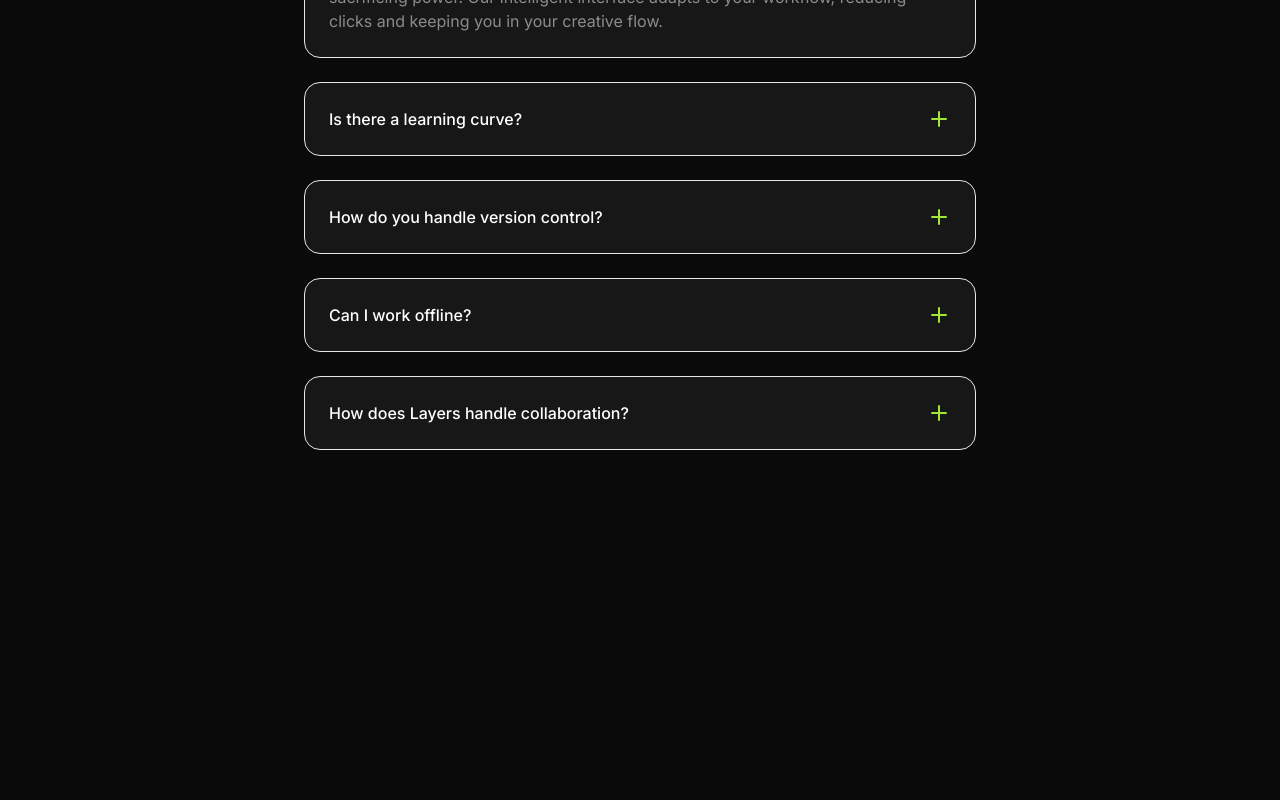
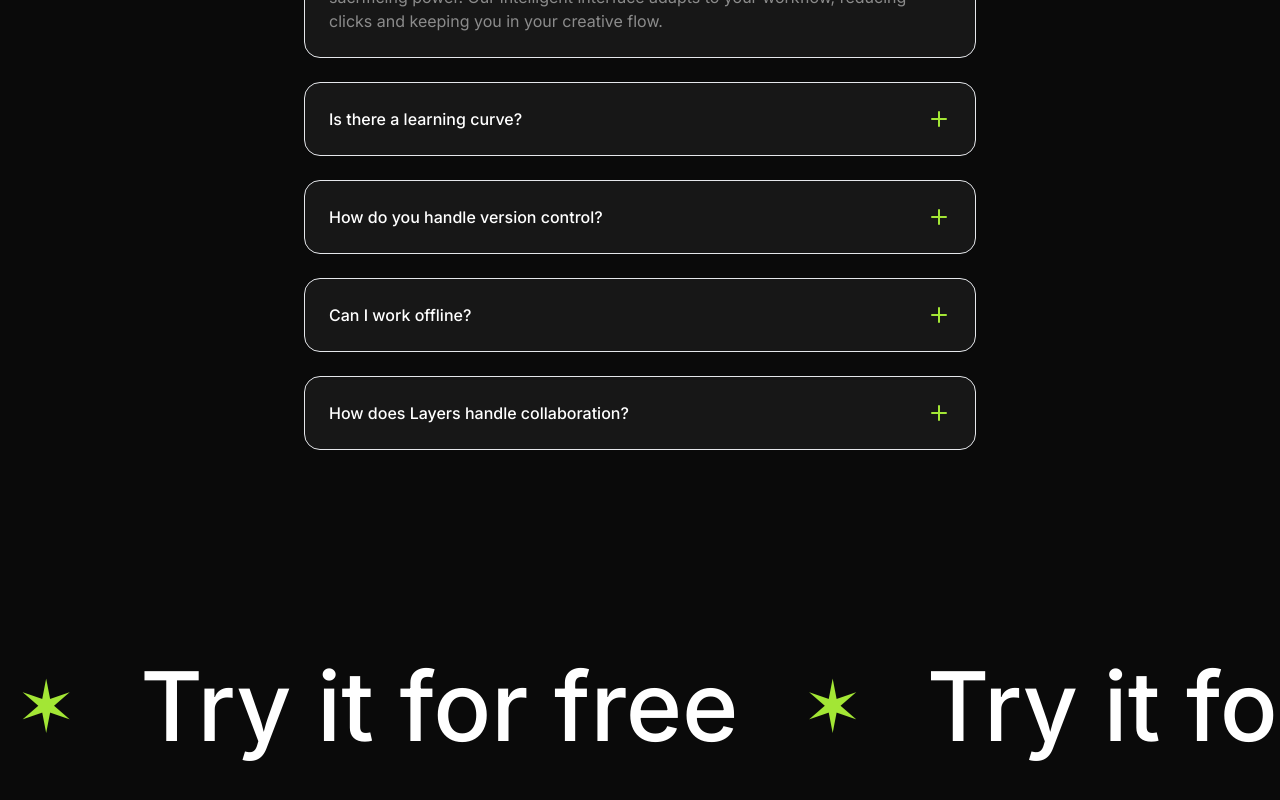
Before and after one commit to CristianProdius/Zenarmor, a Next.js app: page / in a window 1280 px wide. Shown: the part 4416-5216 px from the top of the page. Before the commit the page ends 4962 px from the top, so only its background shows below. Built offline with nearby package versions, Linux system fonts and the light colour scheme.

Commit message:
Implemented Static CTA section UI

```diff
--- a/src/app/page.tsx
+++ b/src/app/page.tsx
@@ -1,3 +1,4 @@
+import CallToAction from "@/sections/CallToAction";
 import Faqs from "@/sections/Faqs";
 import Features from "@/sections/Features";
 import Hero from "@/sections/Hero";
@@ -16,6 +17,7 @@
             <Features />
             <Integrations />
             <Faqs />
+            <CallToAction />
         </main>
     )
 
--- a/src/sections/CallToAction.tsx
+++ b/src/sections/CallToAction.tsx
@@ -1,3 +1,16 @@
 export default function CallToAction() {
-    return <div>Call To Action</div>;
+    return (
+        <section className="py-24">
+            <div className="overflow-x-clip p-4 flex">
+                <div className="flex flex-none gap-16 text-7xl md:text-8xl font-medium">
+                    {Array.from({ length: 10}).map((_, i) => (
+                        <div key={i} className="flex items-center gap-16">
+                            <span className="text-lime-400 text-7xl">&#10038;</span>
+                            <span className="">Try it for free</span>
+                        </div>
+                    ))}
+                </div>
+            </div>
+        </section>
+    )
 }
```
